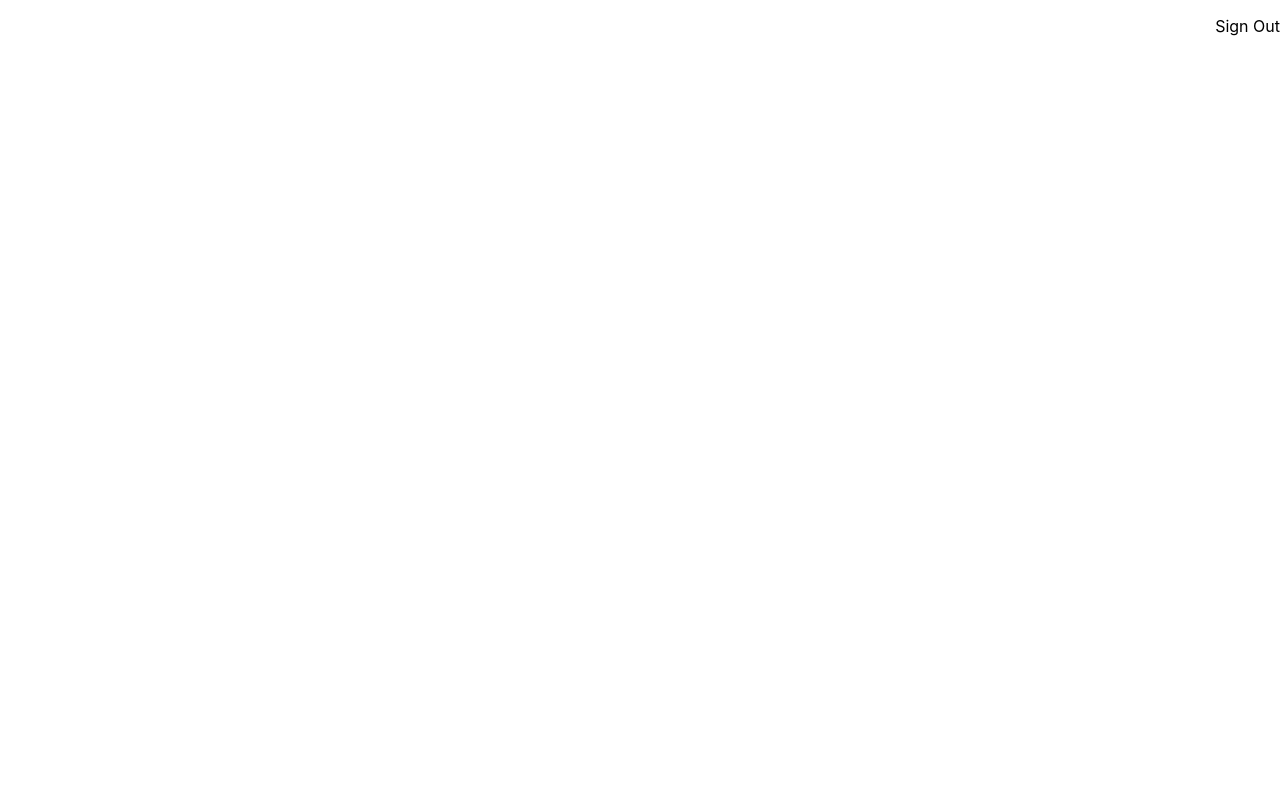
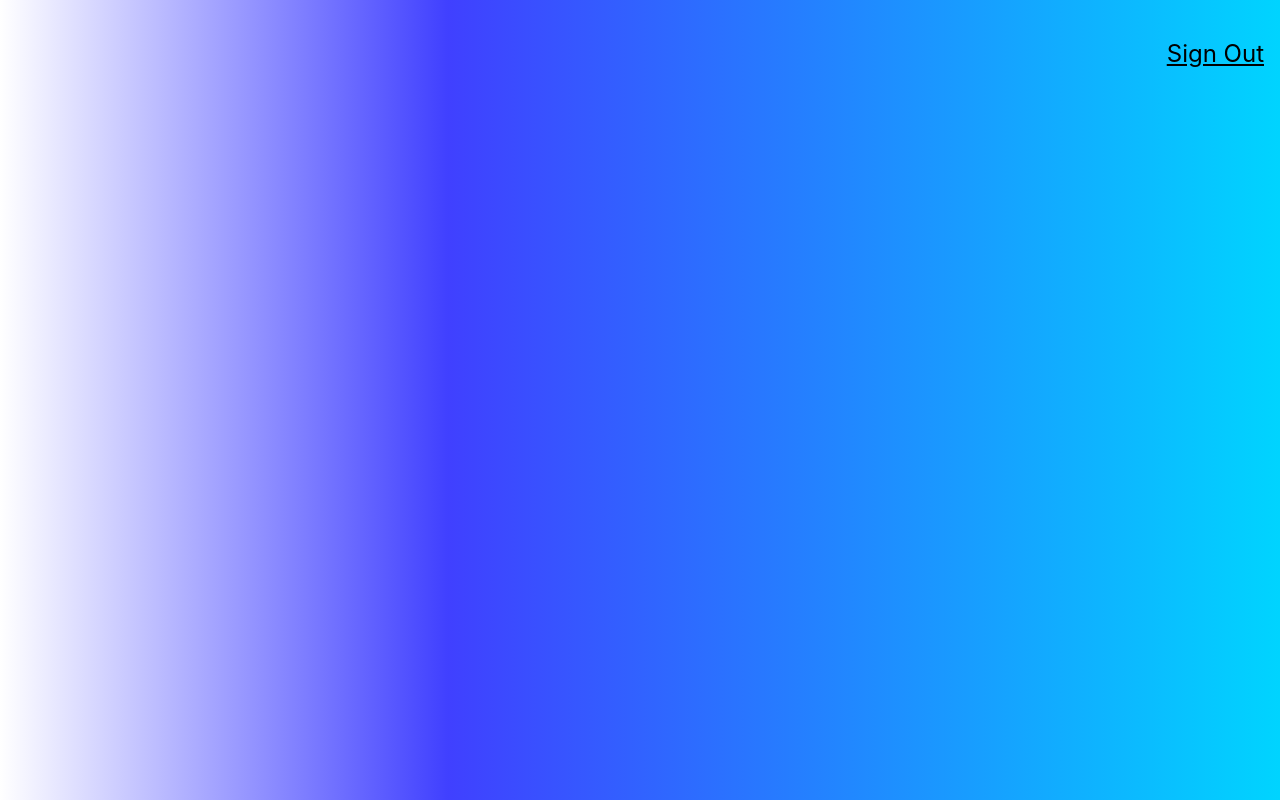
Before and after one commit to jjliman/face-api-react-project, a React (Create React App) app: page / in a window 1280 px wide. Built offline with nearby package versions, Linux system fonts and the light colour scheme.

Commit message:
add background to body and style navbar

```diff
--- a/src/App.js
+++ b/src/App.js
@@ -1,3 +1,4 @@
+// import { render } from '@testing-library/react';
 import React from 'react';
 import './App.css';
 import Navigation from './components/Navigation/Navigation';
@@ -5,7 +6,8 @@ import Navigation from './components/Navigation/Navigation';
 // import ImageLinkForm from './components/ImageLinkForm/ImageLinkForm';
 // import FaceRecognition from './components/FaceRecognition/FaceRecognition';
 
-function App() {
+class App extends React.Component {
+  render() {
     return (
       <div className="App">
         <Navigation />
@@ -15,5 +17,6 @@ function App() {
       </div>
     );
   }
+}
 
 export default App;
--- a/src/components/Navigation/Navigation.js
+++ b/src/components/Navigation/Navigation.js
@@ -3,7 +3,7 @@ import React from "react";
 const Navigation = () => {
     return (
         <nav style={{display: 'flex', justifyContent: 'flex-end'}}>
-            <p>Sign Out</p>
+            <p className='f3 link dim black underline pa3 pointer'>Sign Out</p>
         </nav>
     );
 }
--- a/src/index.css
+++ b/src/index.css
@@ -5,6 +5,7 @@ body {
     sans-serif;
   -webkit-font-smoothing: antialiased;
   -moz-osx-font-smoothing: grayscale;
+  background: linear-gradient(90deg, rgba(255,255,255,1) 0%, rgba(64,64,255,1) 35%, rgba(0,212,255,1) 100%);
 }
 
 code {
--- a/src/index.js
+++ b/src/index.js
@@ -3,6 +3,7 @@ import ReactDOM from 'react-dom';
 import './index.css';
 import App from './App';
 import reportWebVitals from './reportWebVitals';
+import 'tachyons';
 
 ReactDOM.render(
   <React.StrictMode>
```
Lines whose indentation alone changed are shown as unchanged.
